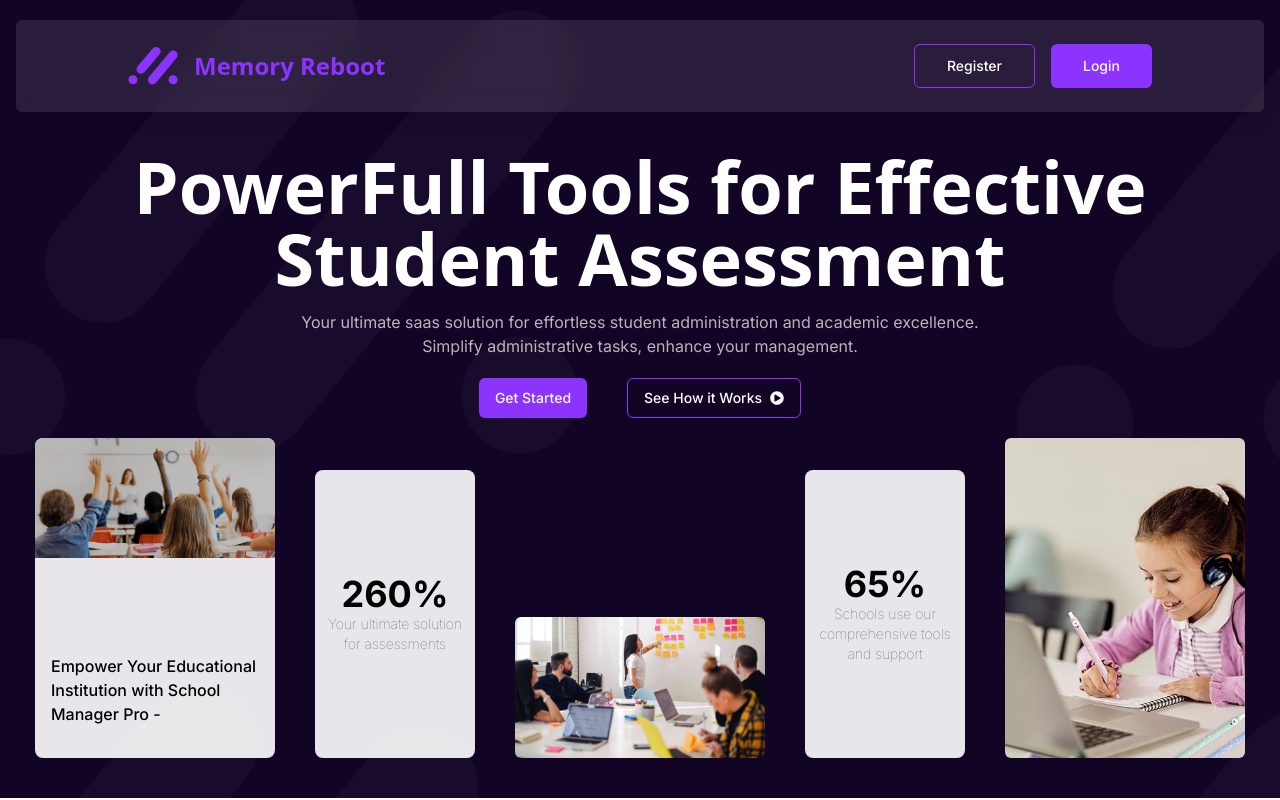
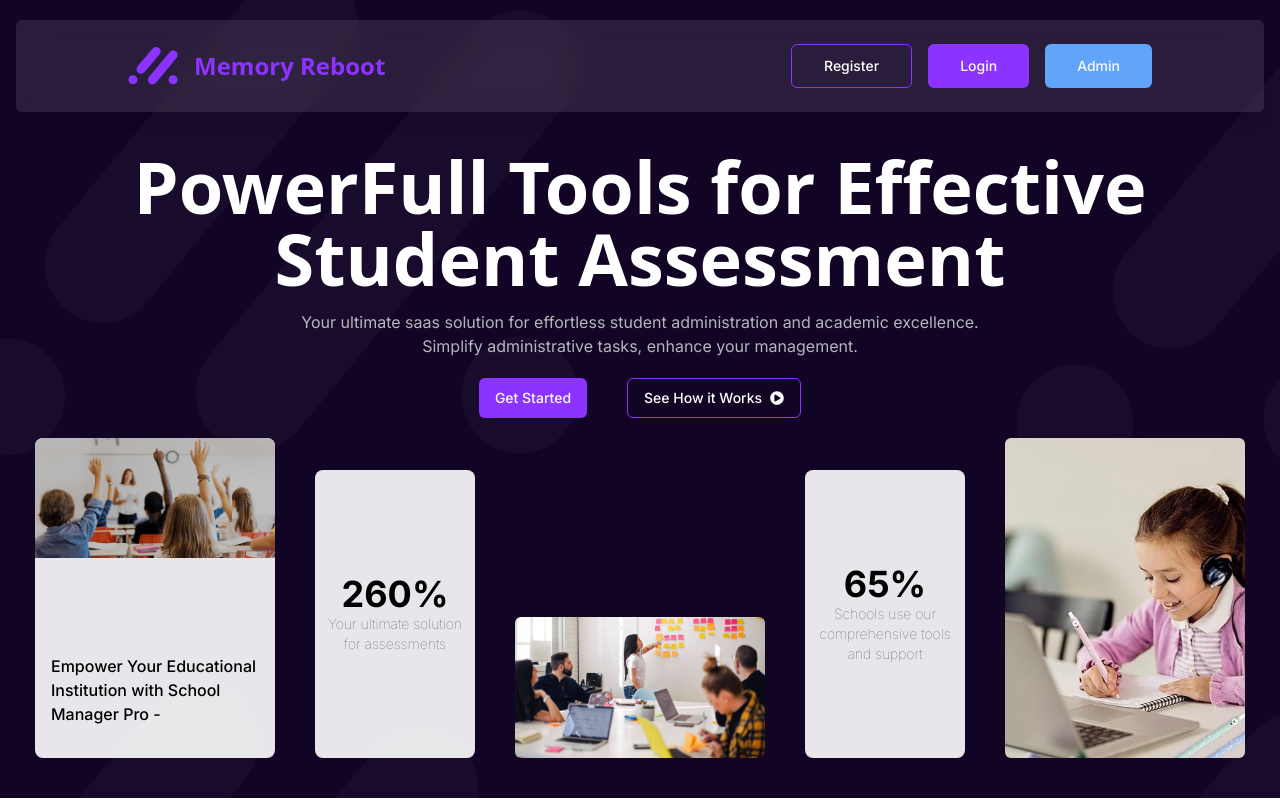
Before and after one commit to 1tsak/memory-reboot, a Next.js app: page / in a window 1280 px wide. Shown: the top 800 px of the page. Built offline with nearby package versions, Linux system fonts and the light colour scheme.

Commit message:
added admin button in home nav

```diff
--- a/components/Navbar.tsx
+++ b/components/Navbar.tsx
@@ -35,6 +35,7 @@ const Navbar = () => {
                 </Button>
             </Link>
             <Link href={"/login"}><Button size="lg" className="bg-brand">Login</Button></Link>
+            <Link href={"/admin"}><Button size="lg" className="bg-blue-400">Admin</Button></Link>
           </div>
         </div>
       </div>
```
